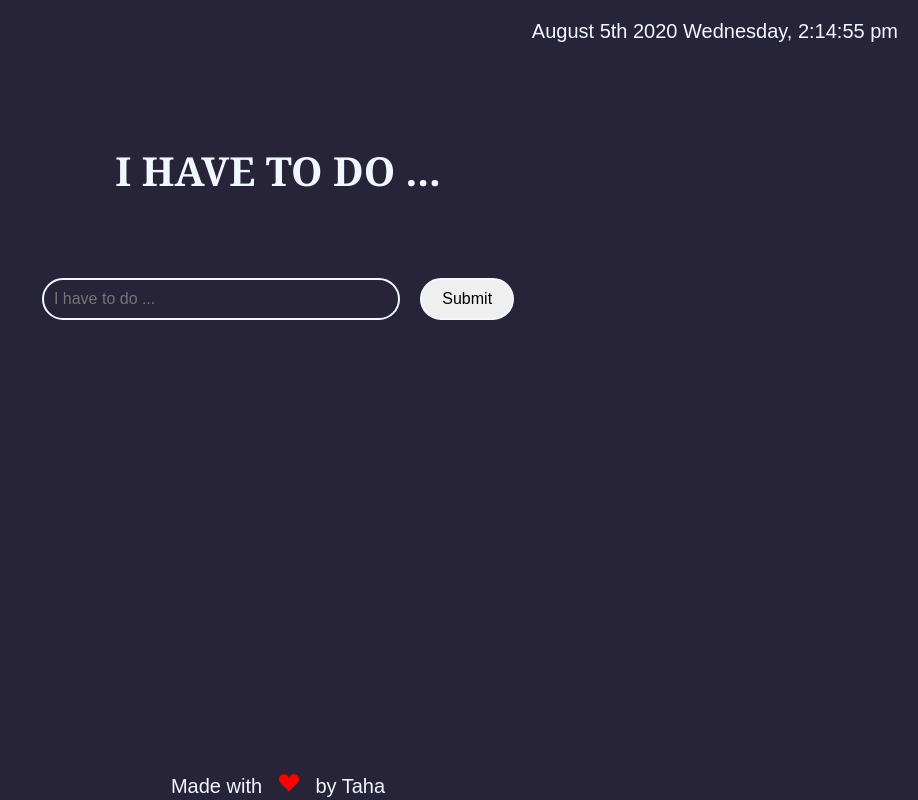
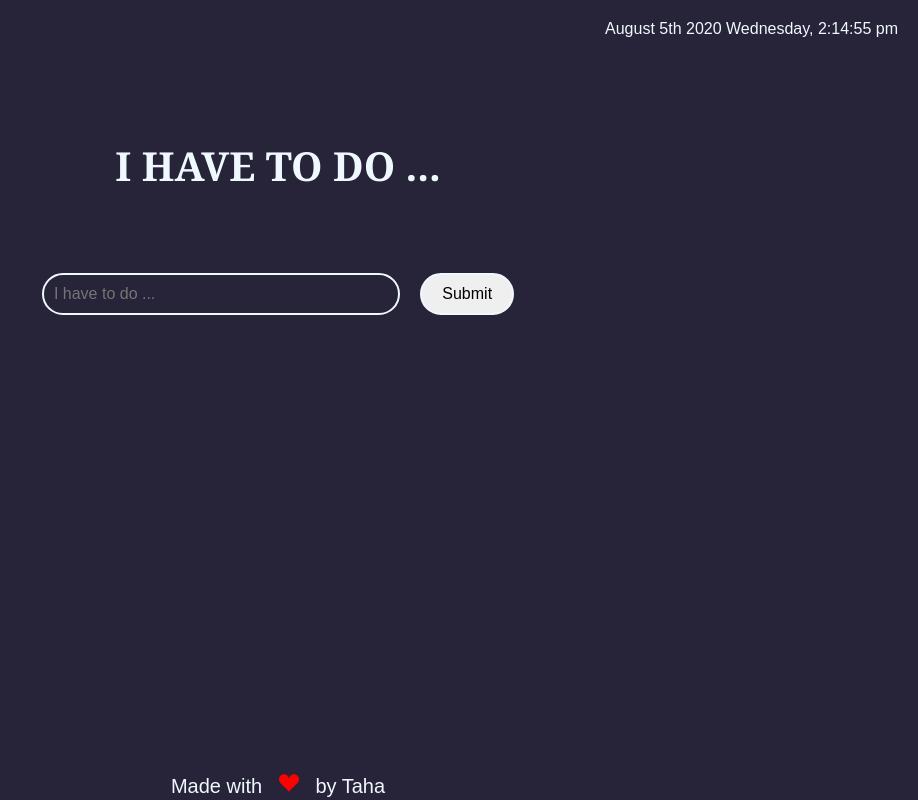
Before and after one commit to taha20181/todoApp, a plain HTML site: page index.html in a window 1280 px wide. Shown: the whole page, without its empty margins (362-1280 px from the left). Drawn offline with nearby package versions, Linux system fonts and the light colour scheme.

Commit message:
fixed date font size

```diff
--- a/resources/css/style.css
+++ b/resources/css/style.css
@@ -166,6 +166,8 @@ footer {
     .input-form #task_input { width: 62%; }
 
     #task-list div{ width: 70%; }
+
+    .date-time-container { font-size: 80%; }
 }
 
 @media (min-width: 480px) {
```
